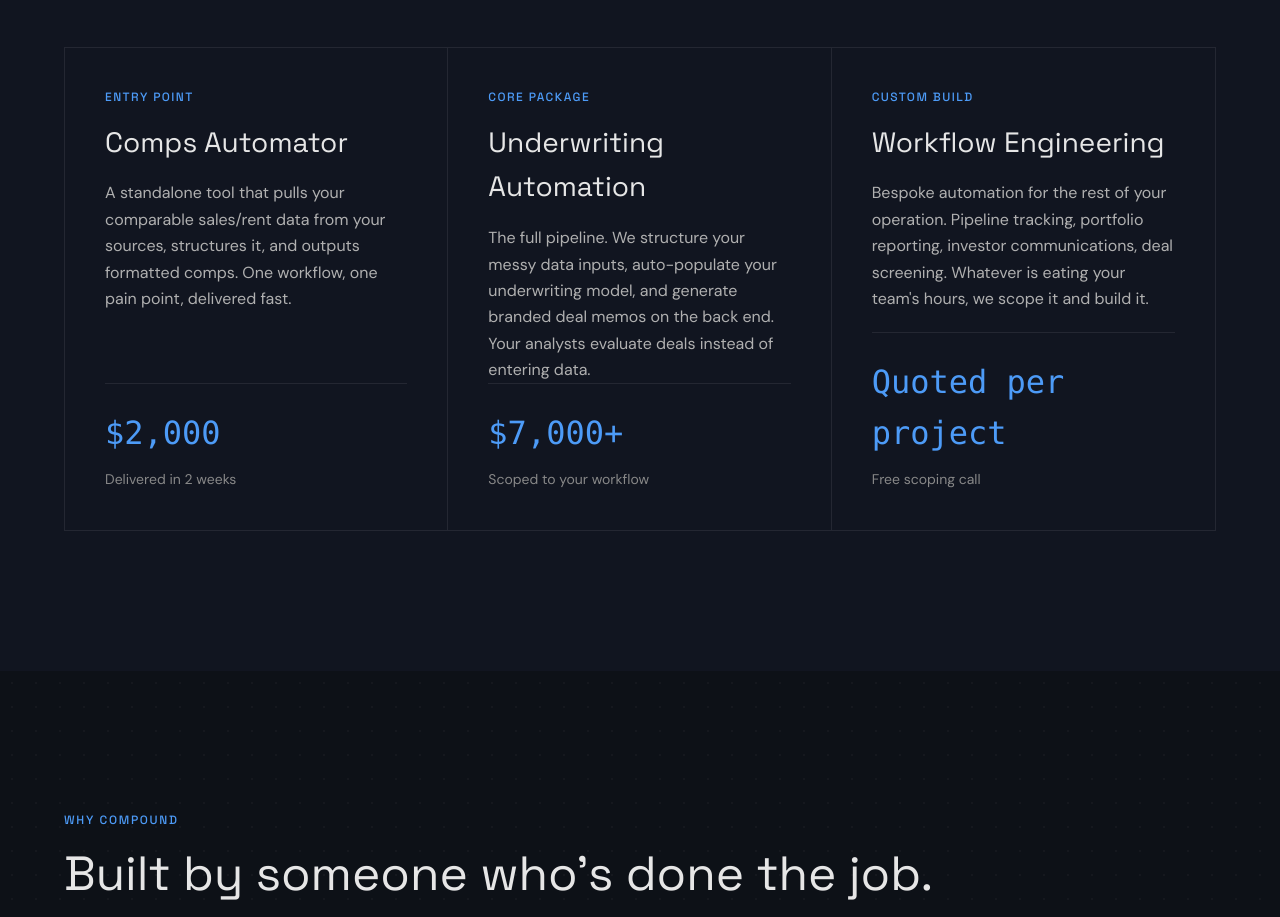
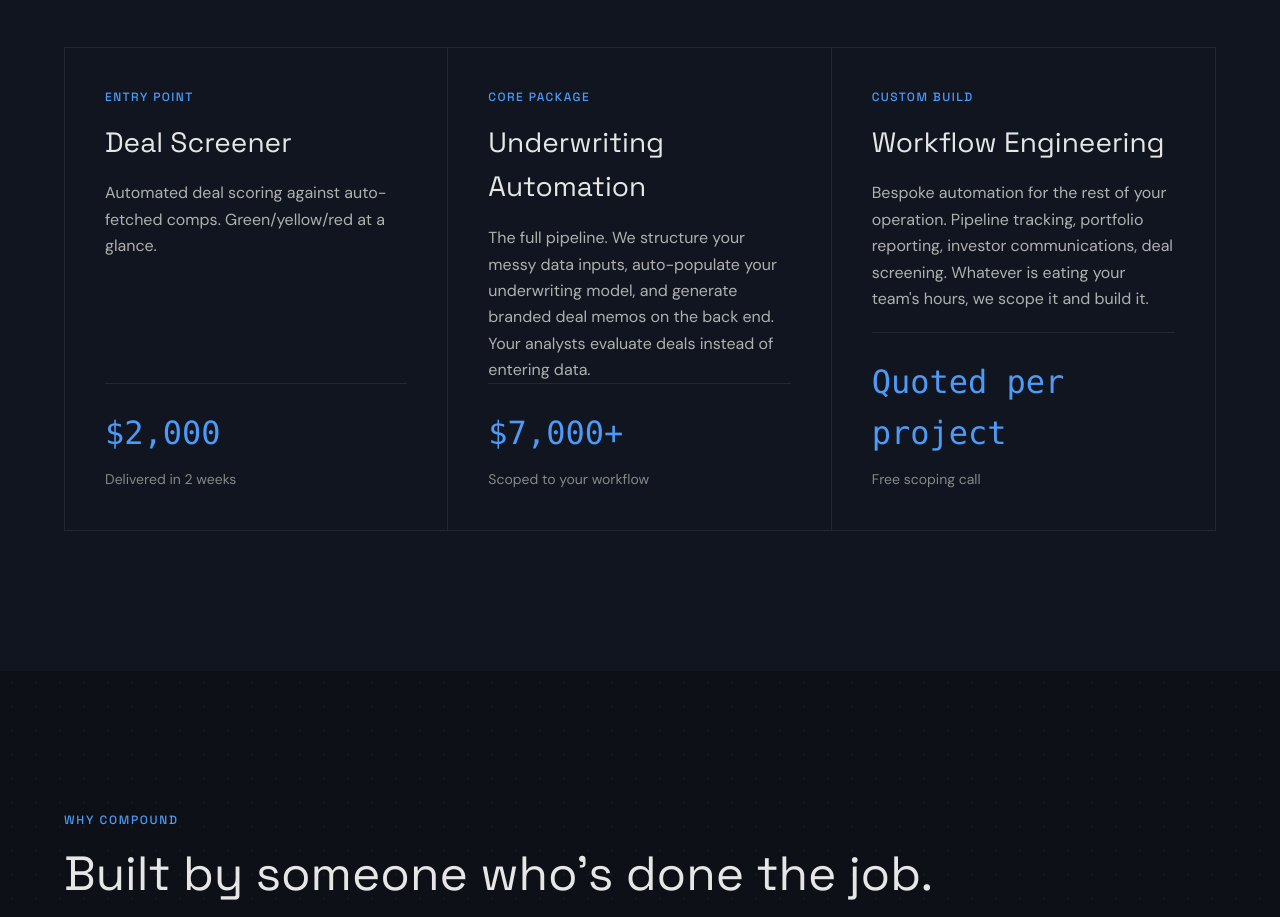
Before and after one commit to cfrancis15/compound_automation_site, a React (Vite) app in the folder client/: page / in a window 1280 px wide. Shown: the part 1484-2401 px from the top of the page. Built offline with nearby package versions, Linux system fonts and the light colour scheme; no server answers.

Commit message:
adjusted copy

```diff
--- a/client/src/components/Solution.jsx
+++ b/client/src/components/Solution.jsx
@@ -17,11 +17,9 @@ function Solution() {
           <div className="solution-phases">
             <article className="solution-phase">
               <p className="card-phase-label">ENTRY POINT</p>
-              <h3 className="card-heading">Comps Automator</h3>
+              <h3 className="card-heading">Deal Screener</h3>
               <p className="card-body">
-                A standalone tool that pulls your comparable sales/rent data from your
-                sources, structures it, and outputs formatted comps. One
-                workflow, one pain point, delivered fast.
+              Automated deal scoring against auto-fetched comps. Green/yellow/red at a glance.
               </p>
               <div className="solution-tier-price">
                 <p className="solution-tier-price-value price-mono">$2,000</p>
```
